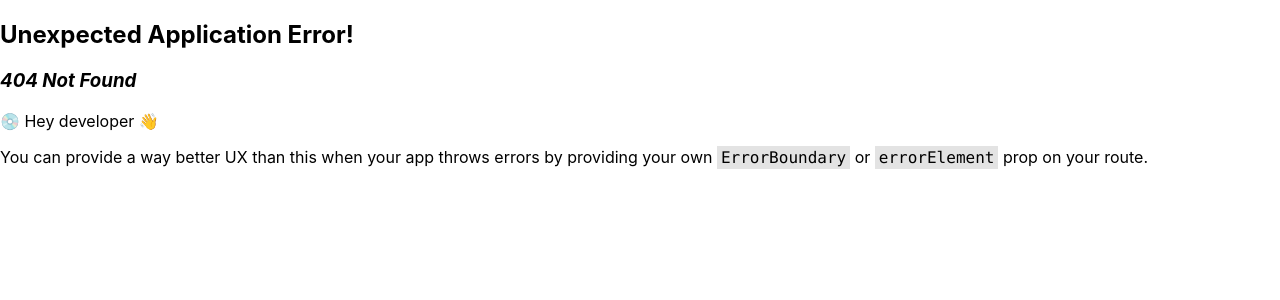
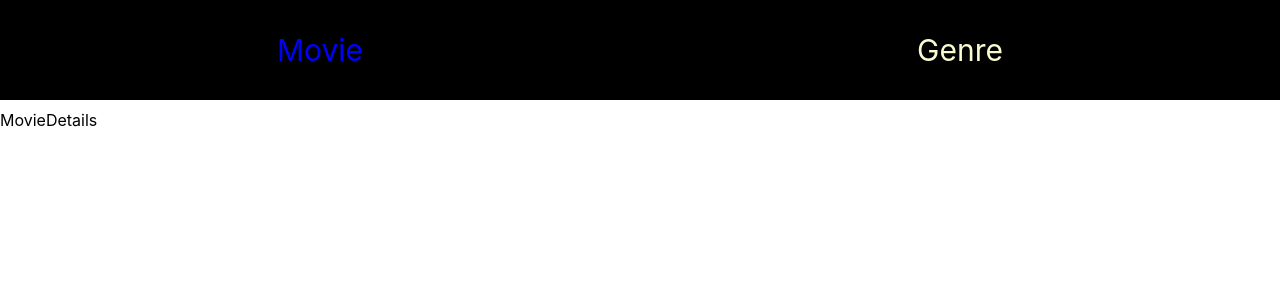
Before and after one commit to Vitalii121/react2023, a React (Create React App) app: page /discover/movie/1 in a window 1280 px wide. Before the commit this address had no page. Shown: the top 300 px of the page. Built offline with nearby package versions, Linux system fonts and the light colour scheme.

Commit message:
add mini proj

```diff
--- /dev/null
+++ b/src/pages/MovieDetailsPage.js
@@ -0,0 +1,11 @@
+import {MovieDetails} from "../components/MovieContainer/MovieDetails";
+
+const MovieDetailsPage = () => {
+    return (
+        <div>
+            <MovieDetails/>
+        </div>
+    );
+};
+
+export {MovieDetailsPage};
--- a/src/router.js
+++ b/src/router.js
@@ -2,12 +2,13 @@ import {createBrowserRouter} from "react-router-dom";
 
 import {MainLayout} from "./layouts";
 import {GenrePage, MoviesPage} from "./pages";
+import {MovieDetailsPage} from "./pages/MovieDetailsPage";
 
 const router = createBrowserRouter([
     {
         path:'', element:<MainLayout/>,children:[
             {path:'/discover/movie', element:<MoviesPage/>},
-
+            {path:'/discover/movie/:id', element:<MovieDetailsPage/>},
             {path:'/genre/movie/list', element:<GenrePage/>}
         ]
     }
```
